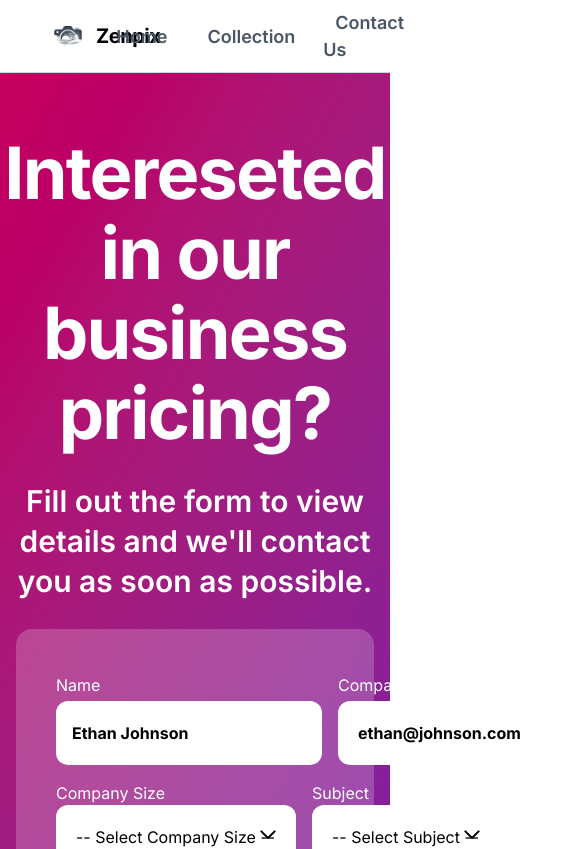
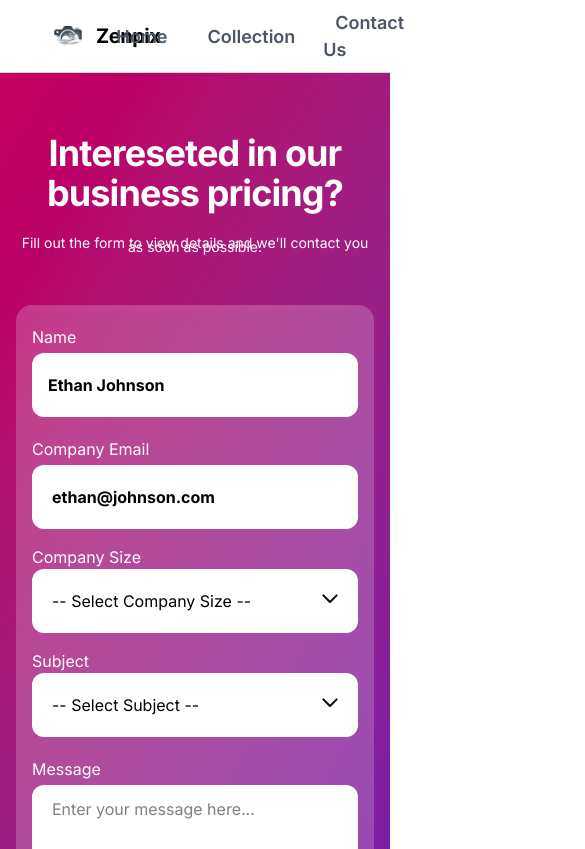
Before and after one commit to karank1610/zenpix, a React (Vite) app: page /ContactUs in a window 390 px wide. Shown: the top 849 px of the page, 585 px wide, since content can reach past the window. Built offline with nearby package versions, Linux system fonts and the light colour scheme.

Commit message:
responsive contact us page

```diff
--- a/src/ContactUs.jsx
+++ b/src/ContactUs.jsx
@@ -46,12 +46,12 @@ const ContactUs = () => {
             <div className="contactus-main py-15 bg-linear-120 from-right-to-left from-pink-700 to-purple-800">
                 <div className="max-w-7xl mx-auto px-4">
                     <div className="inner-content flex flex-col justify-center  gap-4">
-                        <span className="text-7xl text-center leading-20 tracking-tight text-white font-bold max-w-160 self-center">Intereseted in our business pricing?</span>
-                        <span className="text-3xl text-center leading-10 text-white font-semibold max-w-150 self-center my-3">Fill out the form to view details and we'll contact you as soon as possible.</span>
+                        <span className="text-7xl text-center leading-20 tracking-tight text-white font-bold max-w-160 self-center max-sm:text-4xl max-sm:max-w-140 max-sm:leading-10">Intereseted in our business pricing?</span>
+                        <span className="text-3xl text-center leading-10 text-white font-semibold max-w-150 self-center my-3 max-sm:text-sm max-sm:leading-1 max-sm:mb-10 max-sm:font-normal">Fill out the form to view details and we'll contact you as soon as possible.</span>
                         <div className="contactus-form w-full " >
 
-                            <form onSubmit={handleSubmit} className="w-full max-w-4xl flex flex-col gap-4 mx-auto bg-white/20 p-10 rounded-2xl">
-                                <div className="flex gap-4">
+                            <form onSubmit={handleSubmit} className="w-full max-w-4xl flex flex-col gap-4 mx-auto bg-white/20 p-10 rounded-2xl max-sm:max-w-full max-sm:p-4">
+                                <div className="flex gap-4 max-sm:flex-col">
                                     <div className="flex flex-col w-full">
                                         <span className="text-white py-1">Name</span>
                                         <input type="text" id="name" placeholder="Ethan Johnson" className=" h-16 px-4 bg-white rounded-xl text-left focus:outline-none focus:ring-2 focus:ring-purple-500 placeholder:font-bold placeholder-black" ref={uname} required autoComplete="additional-name" />
@@ -61,7 +61,7 @@ const ContactUs = () => {
                                         <input type="email" id="company-email" placeholder="ethan@johnson.com" className="h-16 px-5  bg-white rounded-xl focus:outline-none focus:ring-2 focus:ring-purple-500 placeholder:font-bold placeholder-black" ref={email} required />
                                     </div>
                                 </div>
-                                <div className="flex gap-4">
+                                <div className="flex gap-4 max-sm:flex-col">
                                     <div className="flex flex-col w-full relative">
                                         <span className="text-white">Company Size</span>
                                         <select name="company-size" id="" className="appearance-none h-16 px-5  bg-white rounded-xl focus:outline-none focus:ring-2 focus:ring-purple-500" defaultValue="" ref={companySize} required>
```
